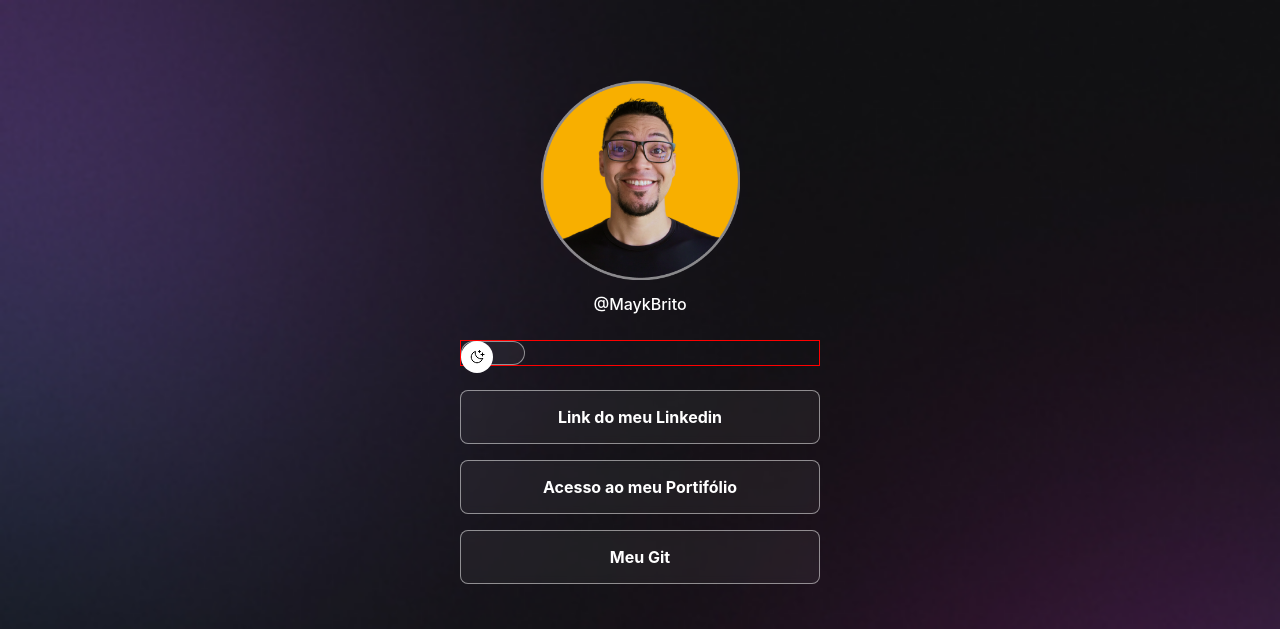
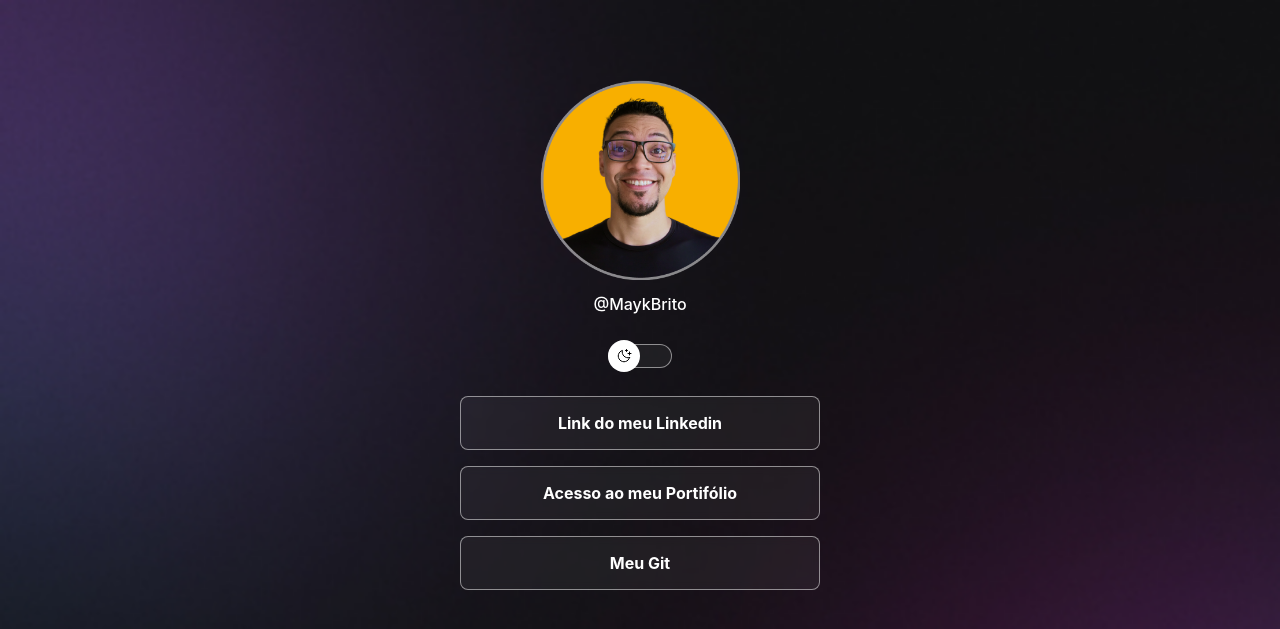
Before and after one commit to rafamiralha/html-css-projetos, a plain HTML site: page Rocket/project/index.html in a window 1280 px wide. Shown: the top 629 px of the page. Drawn offline with nearby package versions, Linux system fonts and the light colour scheme.

Commit message:
using transform to align items.

```diff
--- a/Rocket/project/style.css
+++ b/Rocket/project/style.css
@@ -74,8 +74,11 @@ width: 200px;
 /* Switch */
 
 #switch{
-  border: 1px solid red;
+
   position: relative;
+  height: 24px;
+  width: 64px;
+  margin: 4px auto;
 }
 #switch button{
   height: 32px;
@@ -86,6 +89,9 @@ width: 200px;
   position: absolute;
   z-index: 1;
 /* position and z-index are used to allow an item to be in "other layer" of CSS */
+transform: translateY(-50%);
+top: 50%;
+/* transform is used to replace an absolute item that is relative to another one */
 }
 #switch span{
   display: block;
```
